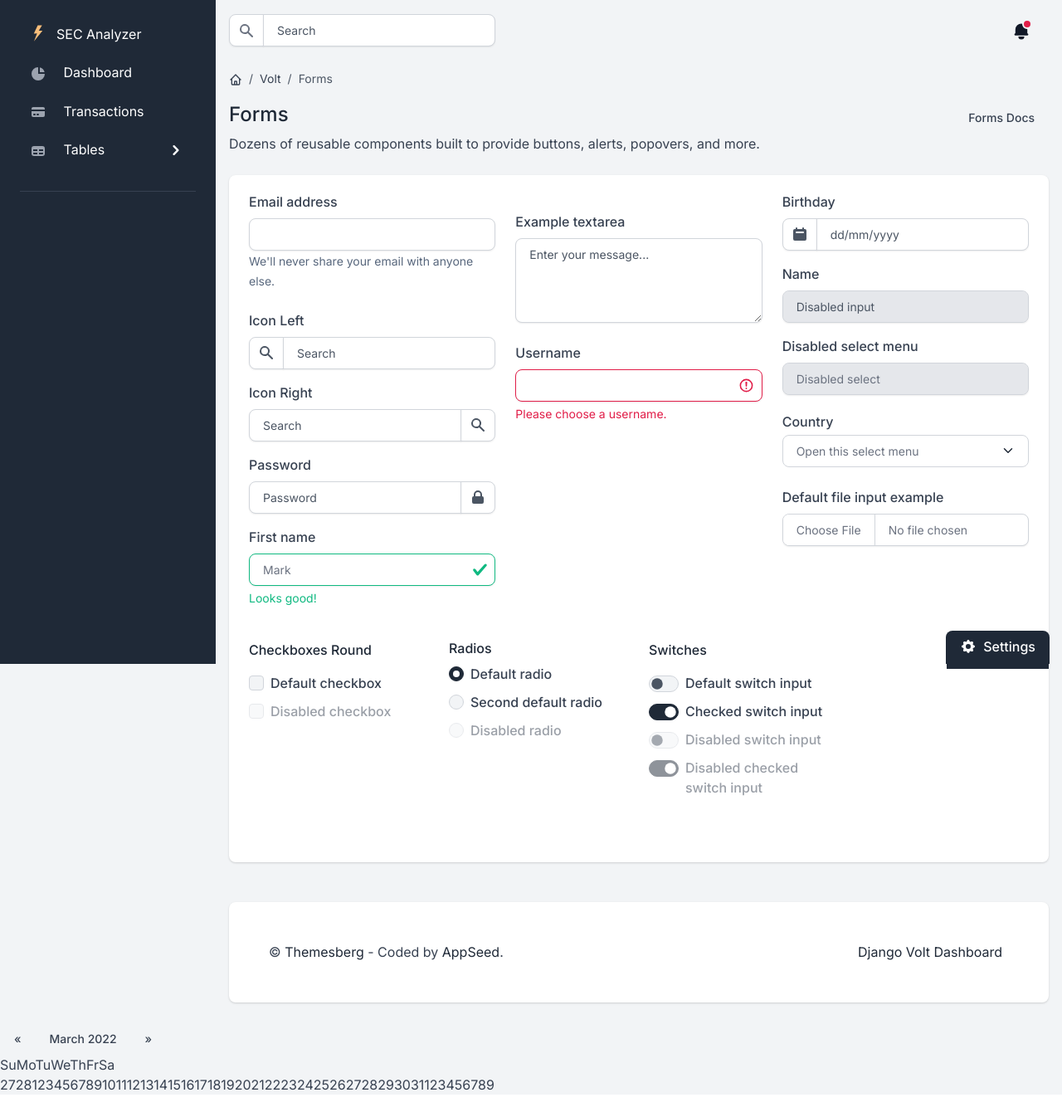
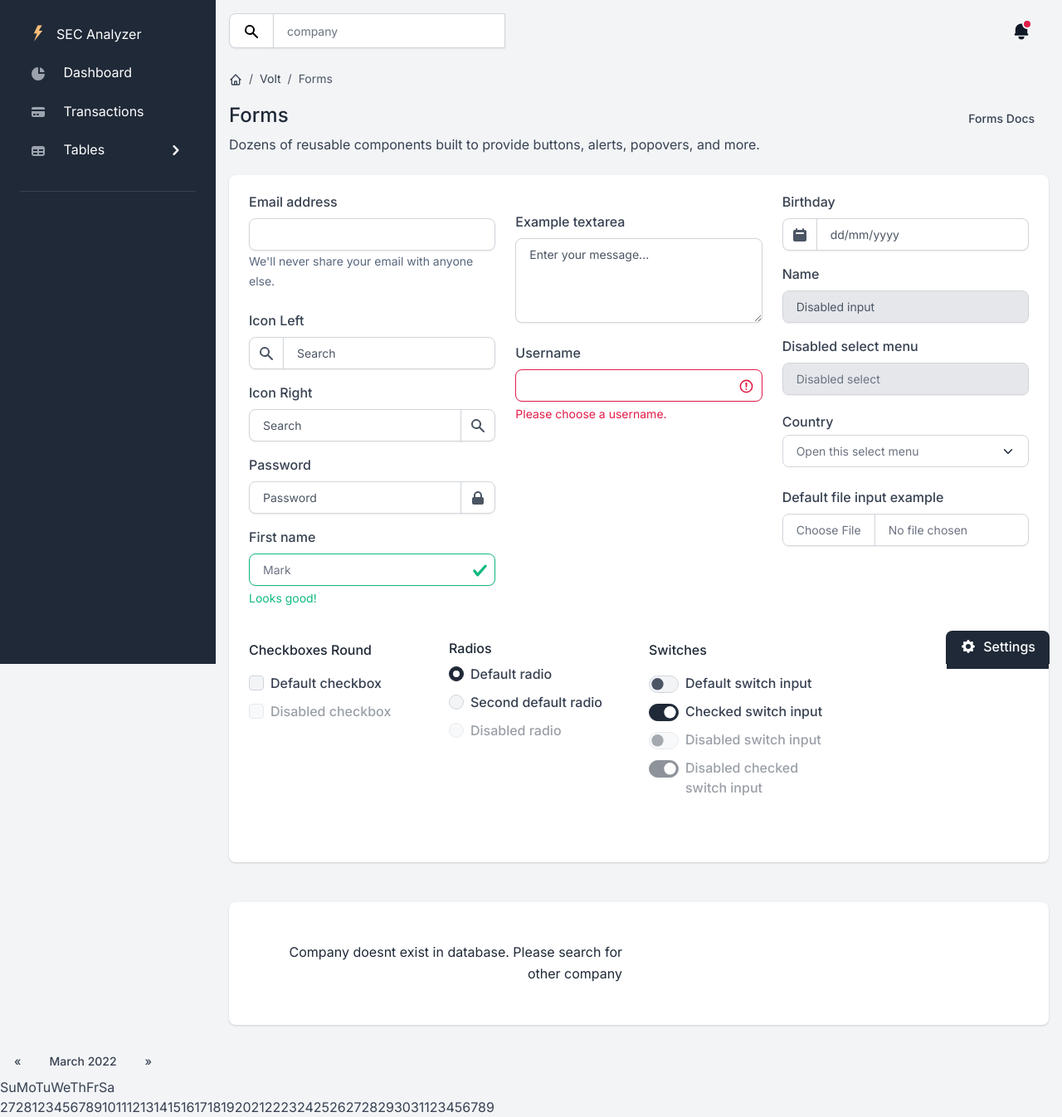
Before and after one commit to joetho786/SEC_file_analyzer, a Django app: template sec_analyzer/apps/templates/home/components-forms.html in a window 1280 px wide. Shown: the whole page at 83% size. Before the commit the page ends 1319 px from the top, so only its background shows below. Run offline with Django 3.2, Linux system fonts and the light colour scheme; the template is opened without the code that fills it, so the values that code supplies are empty; style sheets or scripts are compiled from the project's sources; some libraries are stand-ins or nearby versions.

Commit message:
added home page and fixed backend

```diff
--- a/sec_analyzer/apps/home/urls.py
+++ b/sec_analyzer/apps/home/urls.py
@@ -4,14 +4,15 @@
 """
 from .import_data import upload
 from django.urls import path, re_path
-from apps.home.views import index, companydetails
+from apps.home.views import index, companydetails, search
 
 urlpatterns = [
 
     # The home page
     path('', index, name='home'),
     path('company/<int:cik>', companydetails, name='company'),
-    path('import-csv/', upload),
+    path('search/',search,name='search_company'),
+    # path('import-csv/', upload),
     # Matches any html file
     # re_path(r'^.*\.*', views.pages, name='pages'),
 
--- a/sec_analyzer/apps/templates/includes/footer.html
+++ b/sec_analyzer/apps/templates/includes/footer.html
@@ -1,17 +1,12 @@
 <footer class="bg-white rounded shadow p-5 mb-4 mt-4">
     <div class="row">
-        <div class="col-12 col-md-4 col-xl-6 mb-4 mb-md-0">
-            <p class="mb-0 text-center text-lg-start">
-                &copy; <a class="text-primary fw-normal" href="https://themesberg.com" target="_blank">Themesberg</a>
-                - Coded by <a href="https://appseed.us" target="_blank">AppSeed</a>.
-            </p>
-        </div>
+
         <div class="col-12 col-md-8 col-xl-6 text-center text-lg-start">
             <!-- List -->
             <ul class="list-inline list-group-flush list-group-borderless text-md-end mb-0">
                 <li class="list-inline-item px-0 px-sm-2">
                     <a target="_blank"
-                       href="https://appseed.us/admin-dashboards/django-dashboard-volt">Django Volt Dashboard</a>
+                       href="https://appseed.us/admin-dashboards/django-dashboard-volt">Company doesnt exist in database. Please search for other company</a>
                 </li>
             </ul>
         </div>
--- a/sec_analyzer/apps/templates/includes/navigation.html
+++ b/sec_analyzer/apps/templates/includes/navigation.html
@@ -3,14 +3,23 @@
                 <div class="d-flex justify-content-between w-100" id="navbarSupportedContent">
                   <div class="d-flex align-items-center">
                     <!-- Search form -->
-                    <form class="navbar-search form-inline"  id="navbar-search-main">
+                    <form class="navbar-search form-inline" action="{% url 'search_company' %}" method="POST" id="navbar-search-main">
+                      {% csrf_token %}
                       <div class="input-group input-group-merge search-bar">
                           <span class="input-group-text" id="topbar-addon">
-                            <svg class="icon icon-xs" x-description="Heroicon name: solid/search" xmlns="http://www.w3.org/2000/svg" viewBox="0 0 20 20" fill="currentColor" aria-hidden="true">
-                              <path fill-rule="evenodd" d="M8 4a4 4 0 100 8 4 4 0 000-8zM2 8a6 6 0 1110.89 3.476l4.817 4.817a1 1 0 01-1.414 1.414l-4.816-4.816A6 6 0 012 8z" clip-rule="evenodd"></path>
-                            </svg>
+                            <button type='submit' style="background:none; border:none">
+                              <svg class="icon icon-xs" x-description="Heroicon name: solid/search" xmlns="http://www.w3.org/2000/svg" viewBox="0 0 20 20" fill="currentColor" aria-hidden="true">
+                                <path fill-rule="evenodd" d="M8 4a4 4 0 100 8 4 4 0 000-8zM2 8a6 6 0 1110.89 3.476l4.817 4.817a1 1 0 01-1.414 1.414l-4.816-4.816A6 6 0 012 8z" clip-rule="evenodd"></path>
+                              </svg>
+                            </button>
+
                           </span>
-                          <input type="text" class="form-control" id="topbarInputIconLeft" placeholder="Search" aria-label="Search" aria-describedby="topbar-addon">
+                          <input type="text" list="companies" class="form-control" id="topbarInputIconLeft" name="company" value="company" placeholder="Search" aria-label="Search" aria-describedby="topbar-addon">
+                          <datalist id="companies">
+                            {% for s_company in search_list %}
+                            <option value="{{s_company.company}}">
+                            {% endfor %}
+                          </datalist>
                       </div>
                     </form>
                     <!-- / Search form -->
```
Also changed, not shown: sec_analyzer/apps/home/views.py (+19 -5 lines), sec_analyzer/apps/templates/home/company.html (+5 -2 lines), sec_analyzer/apps/templates/home/index.html (+10 -4 lines), sec_analyzer/apps/templates/layouts/base.html (+0 -17 lines).
